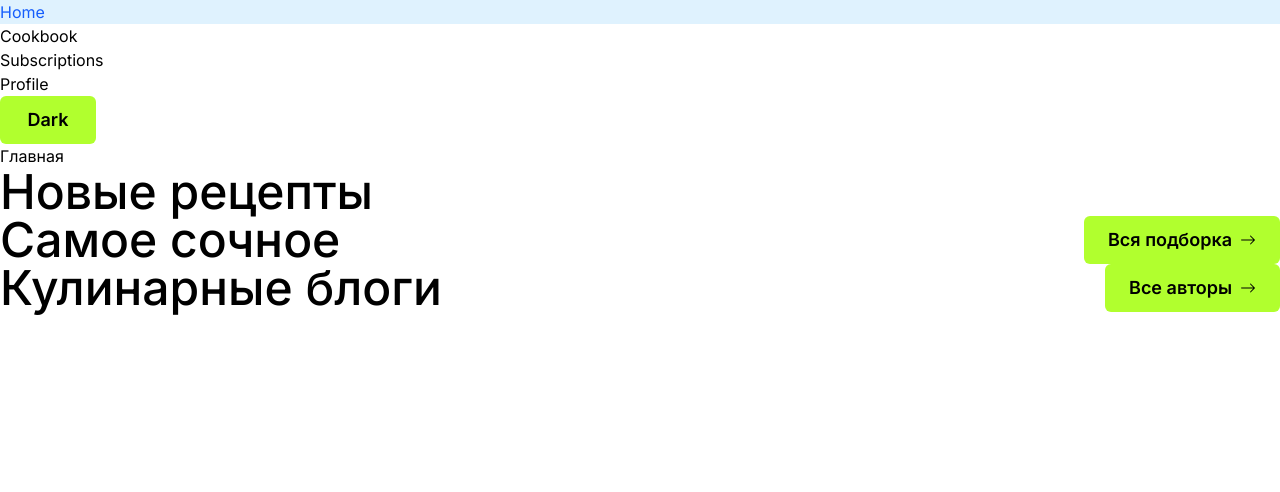
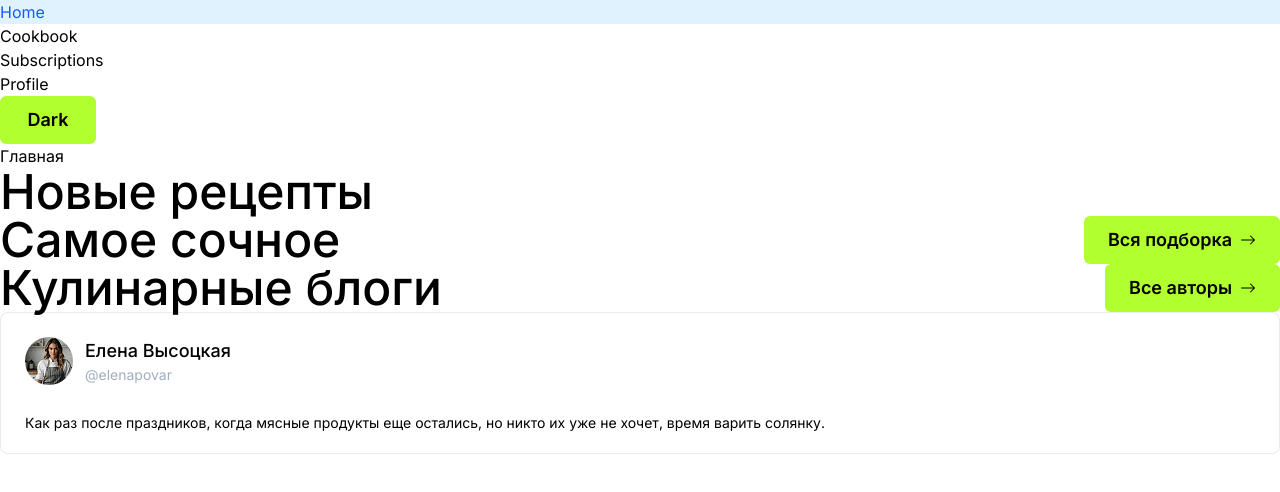
Before and after one commit to yasinskydew/yee-daa, a Next.js app: page /home in a window 1280 px wide. Shown: the top 492 px of the page. Built offline with nearby package versions, Linux system fonts and the light colour scheme.

Commit message:
Add AuthorCard component to HomePage for displaying author details

```diff
--- a/app/(platform)/home/page.tsx
+++ b/app/(platform)/home/page.tsx
@@ -1,3 +1,4 @@
+import AuthorCard from "@/app/ui/author-card";
 import SectionHeader from "@/app/ui/section-header";
 
 export default function HomePage() {
@@ -18,6 +19,16 @@ export default function HomePage() {
           title="Кулинарные блоги"
           action={{ label: "Все авторы", href: "/subscriptions" }}
         />
+        <div>
+          <AuthorCard
+            name="Елена Высоцкая"
+            handle="@elenapovar"
+            description="Как раз после праздников, когда мясные продукты еще остались, но никто их уже не хочет, время варить солянку."
+            href="#"
+            imageSrc="/avatar-mock.jpg"
+            imageAlt="elenapovar"
+          />
+        </div>
       </section>
     </>
   );
--- /dev/null
+++ b/app/ui/author-card.tsx
@@ -0,0 +1,46 @@
+import clsx from "clsx";
+import Link from "next/link";
+import Avatar from "./avatar";
+
+type AuthorCardProps = {
+  name: string;
+  handle: string;
+  description: string;
+  href: string;
+  imageSrc?: string;
+  imageAlt?: string;
+  className?: string;
+};
+
+export default function AuthorCard({
+  name,
+  href,
+  imageSrc,
+  imageAlt,
+  handle,
+  description,
+  className,
+}: AuthorCardProps) {
+  return (
+    <article className={clsx(
+      'w-full overflow-hidden border border-border bg-background',
+      'rounded-[var(--radius-lg)]',
+      className
+      )}>
+      <Link href={href} className="flex flex-col">
+        <div className="flex items-center gap-3 px-6 pt-6 pb-4">
+          <Avatar name={name} imageSrc={imageSrc} imageAlt={imageAlt} />
+          <div className="min-w-0">
+            <p className="text-lg font-medium leading-7 text-foreground">
+              {name}
+            </p>
+            <p className="text-sm leading-5 text-muted">{handle}</p>
+          </div>
+        </div>
+        <p className="line-clamp-3 px-6 pt-3 pb-5 text-sm leading-5 text-foreground">
+          {description}
+        </p>
+      </Link>
+    </article>
+  );
+}
--- /dev/null
+++ b/app/ui/avatar.tsx
@@ -0,0 +1,38 @@
+import clsx from "clsx";
+import Image from "next/image";
+
+type AvatarProps = {
+  name: string;
+  imageSrc?: string;
+  imageAlt?: string;
+  className?: string;
+};
+
+export default function Avatar({
+  name,
+  imageSrc,
+  imageAlt,
+  className,
+}: AvatarProps) {
+  const getInitials = (name: string) => {
+    const [a = '', b = ''] = name.trim().split(/\s+/)
+    return `${a[0] ?? ''}${b[0] ?? ''}`.toUpperCase()
+  };
+  return (
+    <div className={clsx('relative size-12 shrink-0 overflow-hidden rounded-full bg-muted', className)}>
+      {imageSrc ? (
+        <Image
+          src={imageSrc}
+          alt={imageAlt || name}
+          className="size-full object-cover"
+          width={48}
+          height={48}
+        />
+      ) : (
+        <span className="flex size-full items-center justify-center text-sm font-medium text-background">
+          {getInitials(name)}
+        </span>
+      )}
+    </div>
+  );
+}
```
Also changed, not shown: public/avatar-mock.jpg (added).
